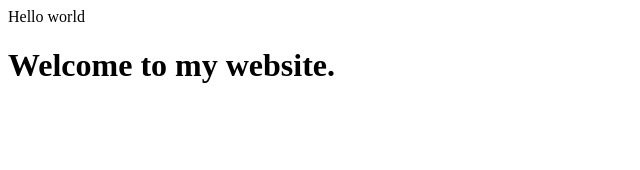
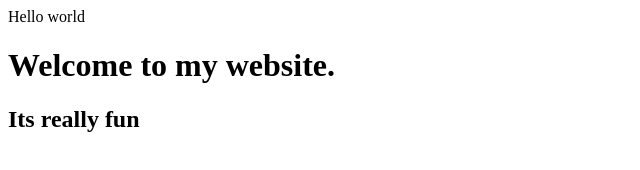
Before and after one commit to SudilPaudel/hi, a plain HTML site: page index.html in a window 1280 px wide. Shown: the whole page, without its empty margins (0-640 px from the left). Drawn offline with Linux system fonts and the light colour scheme.

Commit message:
Update index.html
added h2

```diff
--- a/index.html
+++ b/index.html
@@ -9,5 +9,6 @@
 <body>
     Hello world
     <h1>Welcome to my website.</h1>
+    <h2>Its really fun</h2>
 </body>
 </html>
```
